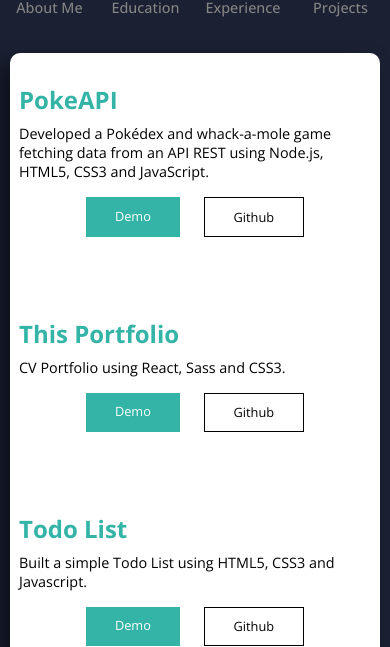
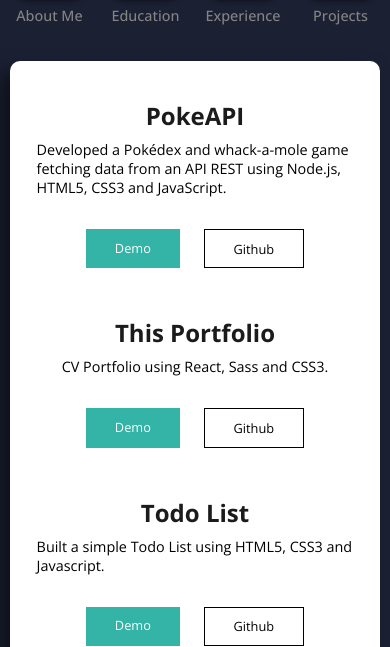
Before and after one commit to GonzaloSantos1/gonzalo-portfolio, a React (Create React App) app: page / in a window 390 px wide. Shown: the part 509-1156 px from the top of the page. Built offline with nearby package versions, Linux system fonts and the light colour scheme.

Commit message:
minor responsiveness changes

```diff
--- a/src/_app.scss
+++ b/src/_app.scss
@@ -124,6 +124,7 @@
     .container-right {
       width: 95%;
       height: 45rem;
+      margin-bottom: 5%;
     }
 
     .container-left {
@@ -132,7 +133,7 @@
       .profile {
         justify-content: center;
         margin-bottom: 0%;
-        margin-top: 3%;
+        margin-top: 5%;
       }
 
       .buttons-container {
--- a/src/components/projects/_projects.scss
+++ b/src/components/projects/_projects.scss
@@ -126,7 +126,7 @@
 @media only screen and (max-width: 480px) {
   .projects {
     justify-content: center;
-    gap: 5rem;
+    gap: 3rem;
     margin-top: -3rem;
 
     .container {
@@ -134,12 +134,21 @@
       align-items: center;
 
       .text-container {
-        width: 100%;
-
+        width: 90%;
         .project-buttons,
         .project-buttons2 {
           align-self: center;
           margin: 1rem 0 0 0;
+        }
+
+        p {
+          margin-bottom: 1rem;
+          align-self: center;
+        }
+
+        h2 {
+          color: rgb(27, 27, 27);
+          align-self: center;
         }
       }
     }
```
